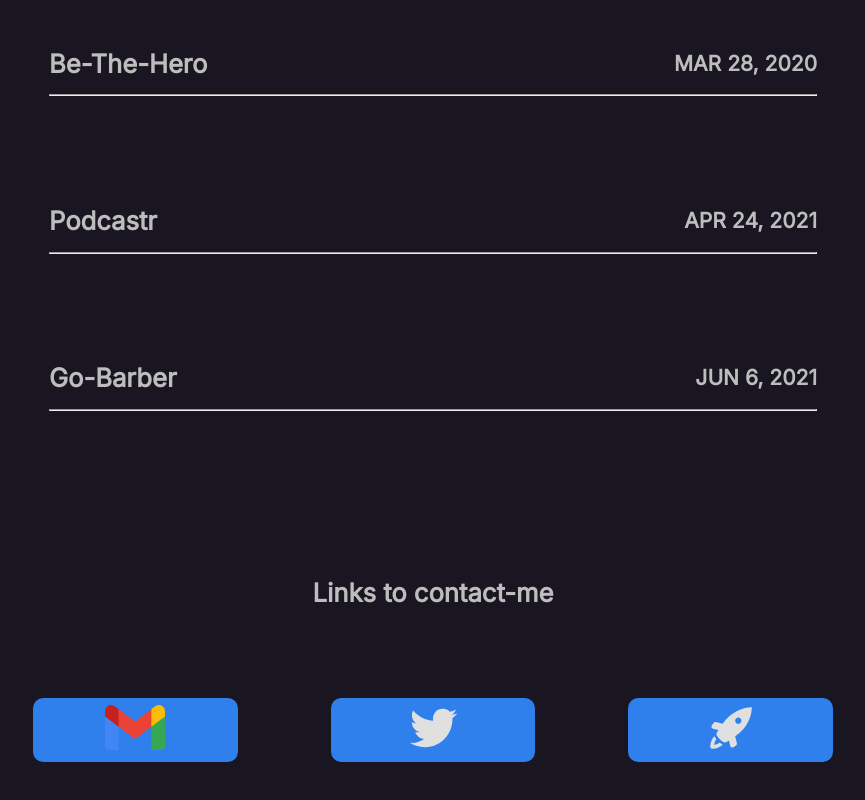
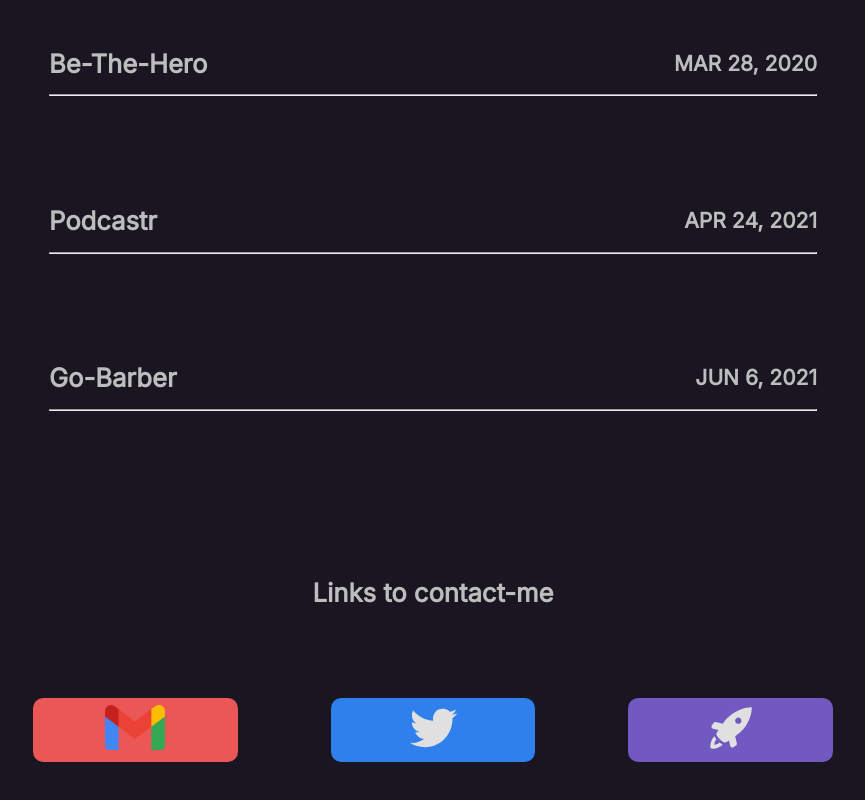
Before and after one commit to Vitor-Klein/Portifolio, a Next.js app: page / in a window 1280 px wide. Shown: the part 1215-2015 px from the top of the page, without its empty margins (207-1072 px from the left). Built offline with nearby package versions, Linux system fonts and the light colour scheme.

Commit message:
change buttons colors

```diff
--- a/src/pages/index.tsx
+++ b/src/pages/index.tsx
@@ -83,13 +83,13 @@ export default function Home() {
           <div className={styles.link}>
             <h1>Links to contact-me</h1>
             <div className={styles.buttons}>
-              <button>
+              <button style={{ backgroundColor: "var(--red)" }}>
                 <img src="/gmail-icon.svg" alt="twitter" />
               </button>
-              <button>
+              <button style={{ backgroundColor: "var(--blue)" }}>
                 <img src="/twitter-icon.svg" alt="twitter" />
               </button>
-              <button>
+              <button style={{ backgroundColor: "var(--purple)" }}>
                 <img src="/rocket-icon.svg" alt="twitter" />
               </button>
             </div>
--- a/src/styles/home.module.scss
+++ b/src/styles/home.module.scss
@@ -65,7 +65,6 @@
         justify-content: space-between;
 
         button{
-          background-color:var(--blue);
           width: 16rem;
           height: 5rem;
           border: none;
```
